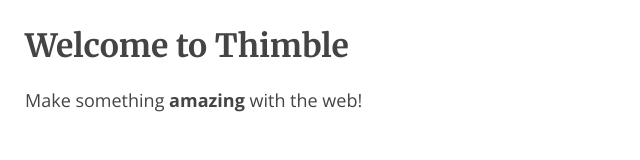
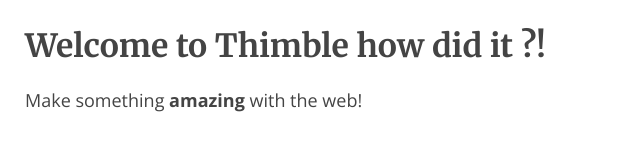
Before and after one commit to elenacojanu/test2, a plain HTML site: page index.html in a window 1280 px wide. Shown: the whole page, without its empty margins (0-640 px from the left). Drawn offline with nearby package versions, Linux system fonts and the light colour scheme.

Commit message:
testing the connection

```diff
--- a/index.html
+++ b/index.html
@@ -7,7 +7,7 @@
     <link rel="stylesheet" href="style.css">
   </head>
   <body>
-    <h1>Welcome to Thimble</h1>
+    <h1>Welcome to Thimble how did it ?!</h1>
     <p>
       Make something <strong>amazing</strong> with the web!
     </p>
```
